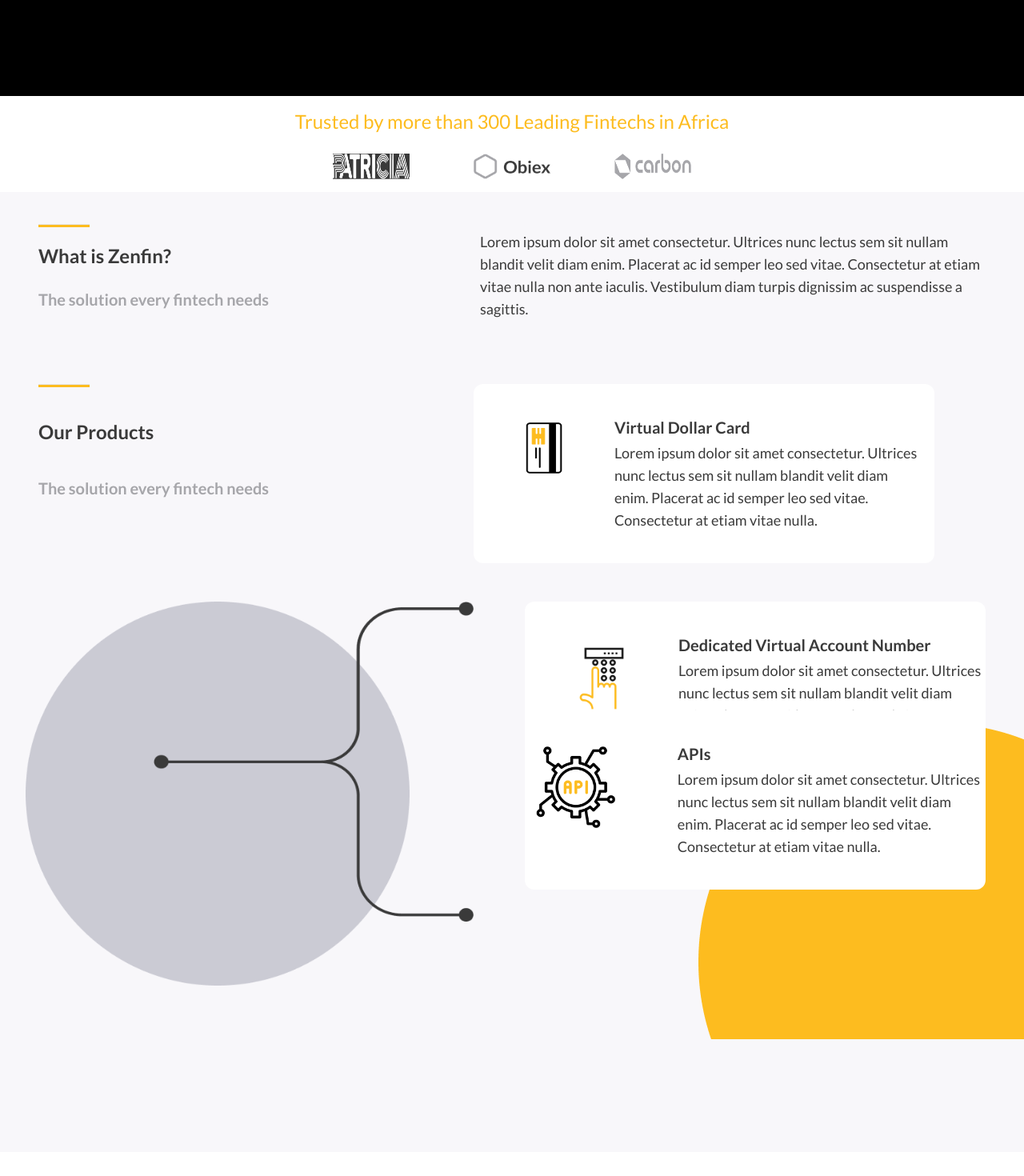
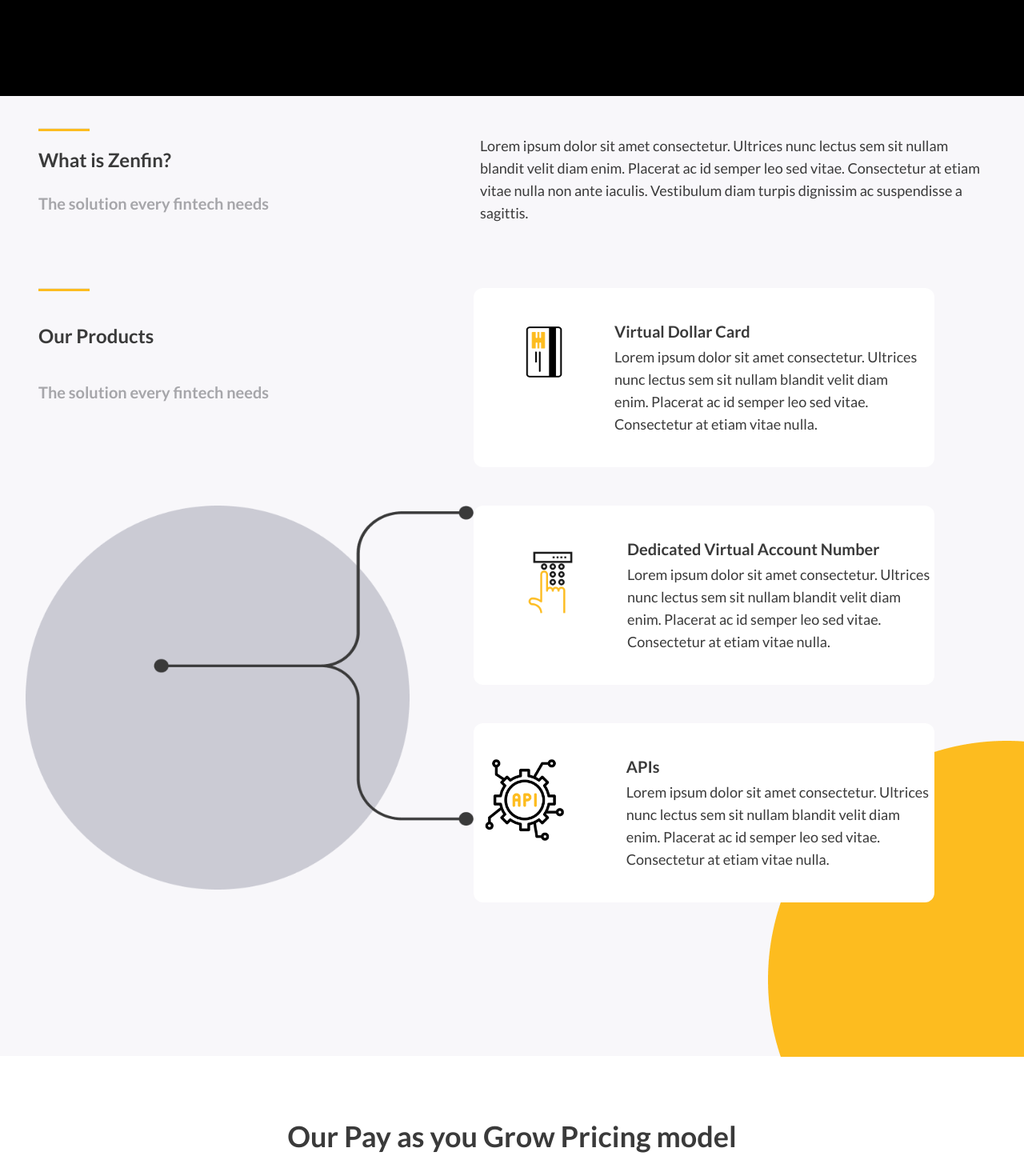
Before and after one commit to brightakin/mustard2.0, a Next.js app: page / in a window 1280 px wide. Shown: the part 760-2230 px from the top of the page at 80% size. Built offline with nearby package versions, Linux system fonts and the light colour scheme.

Commit message:
initial commit

```diff
--- a/Components/Homepage/HomePageDesktop.js
+++ b/Components/Homepage/HomePageDesktop.js
@@ -50,16 +50,6 @@
           </div>
         </div>
       </div>
-      <div className="w-full bg-[#ffffff]">
-        <p className=" w-[60rem] h-10 text-[#fdbc1f] text-2xl text-center mt-4 mx-auto">
-          Trusted by more than 300 Leading Fintechs in Africa
-        </p>
-      </div>
-      <div className="flex justify-center gap-[5rem] p-[1rem]" layout="fill">
-        <Image className=" w-24 h-8" src={patriciaImg} alt="patriciaImg" />
-        <Image className=" w-24 h-8" src={obiexImg} alt="obiexImg" />
-        <Image className=" w-24 h-8" src={carbonImg} alt="carbonImg" />
-      </div>
       <div className="w-full pt-10 h-[75rem] bg-[#f8f7fa]">
         <div className="flex justify-between">
           <div>
@@ -104,7 +94,7 @@
             </div>
           </div>
         </div>
-        <div className="flex mt-[3rem]">
+        <div className="flex justify-between mr-28 mt-[3rem]">
           <div>
             <Image
               className="absolute h-[30rem] w-[30rem] left-[2rem]"
@@ -118,7 +108,7 @@
             />
           </div>
           <div>
-            <div className="flex absolute left-[41rem] w-[36rem] rounded-xl mr-10 h-56 bg-[#ffffff]">
+            <div className="flex w-[36rem] rounded-xl h-56 bg-[#ffffff]">
               <Image className="h-48 w-60" src={atmImg} alt="card" />
               <div className="mt-10">
                 <p className="w-full h-8 text-xl font-bold text-[#3a3a3a] ">
@@ -131,7 +121,7 @@
                 </p>
               </div>
             </div>
-            <div className="flex z-10 top-[103rem] left-[41rem] absolute w-[36rem] rounded-xl mr-10 h-56 bg-[#ffffff]">
+            <div className="flex absolute z-10 w-[36rem] mt-[3rem] rounded-xl mr-10 h-56 bg-[#ffffff]">
               <Image className="h-48 w-60" src={apiImg} alt="card" />
               <div className="mt-10">
                 <p className="w-56 h-8 text-xl font-bold text-[#3a3a3a] ">
@@ -147,7 +137,7 @@
           </div>
         </div>
         <Image
-          className="absolute top-[104rem] right-0"
+          className="ml-[60rem] relative mt-[4.4rem]"
           src={cutCircleImg}
           alt="cutcircle"
         />
@@ -245,7 +235,7 @@
             <p className="h-8 w-40 text-lg text-[#a6a6aa]">Hanu, Patricia</p>
           </div>
         </div>
-        <div className="flex mt-[10rem]">
+        <div className="flex justify-center mt-[10rem]">
           <div>
             <hr className="bg-[rgb(253,188,31)] w-16 ml-12 h-[4px]" />
             <p className="w-[34rem] h-10 font-bold text-2xl ml-12 mt-10 text-left text-[#3a3a3a]">
```
